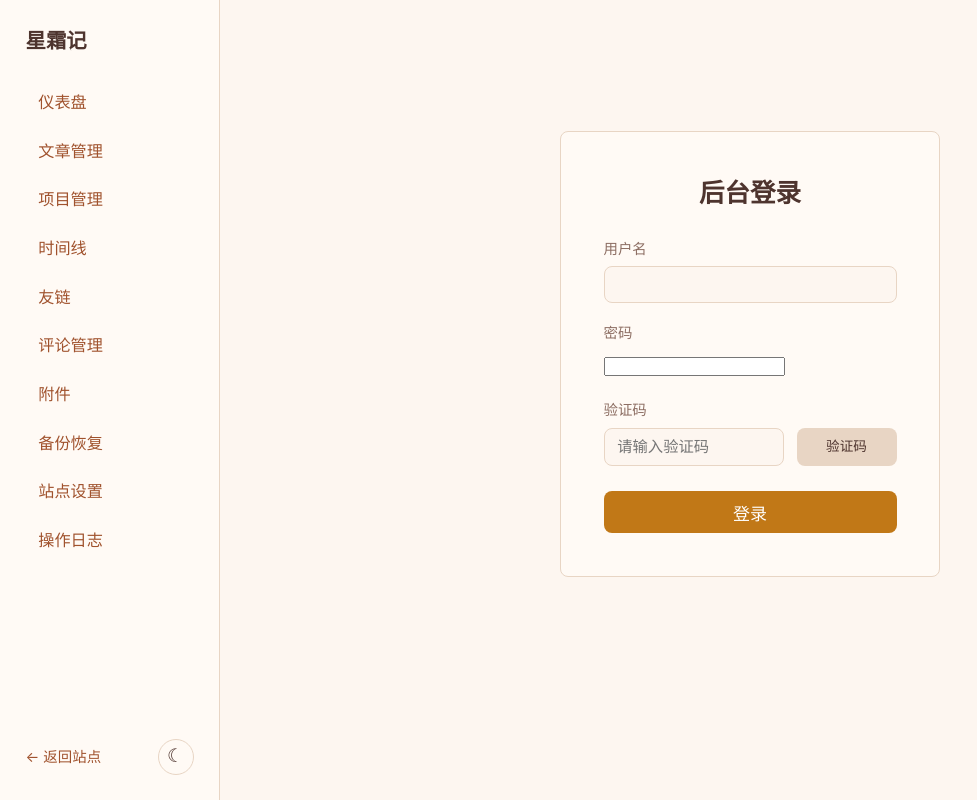
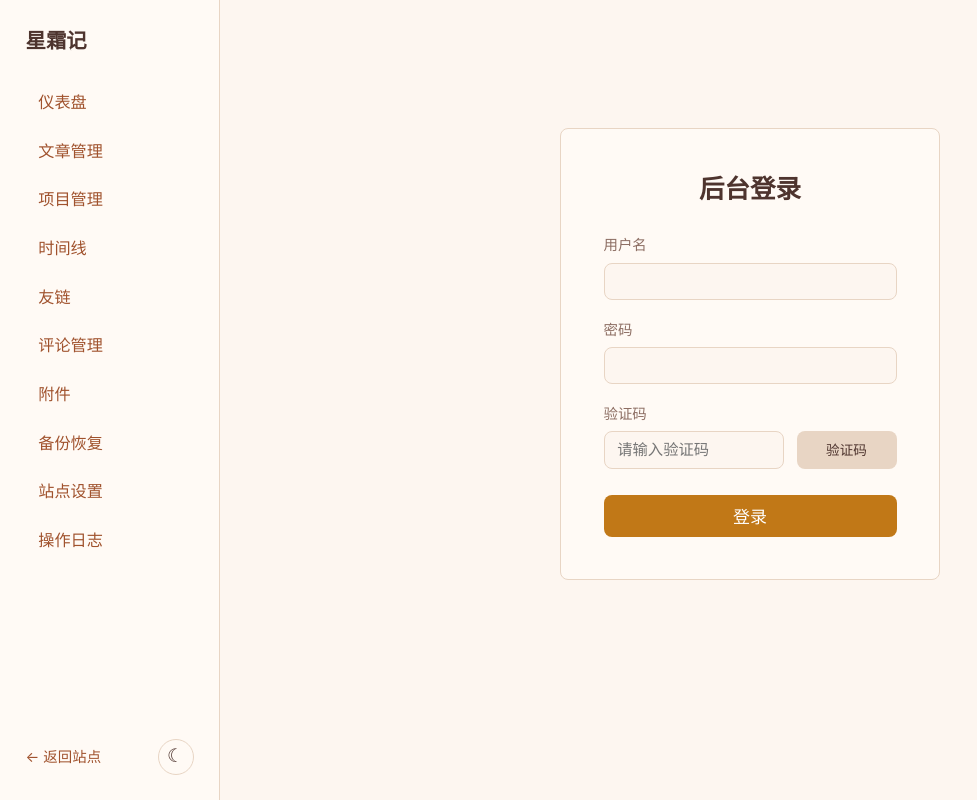
Before and after one commit to Kai-Zs/stardust, a Vue app in the folder client/: page /admin/login in a window 1280 px wide. Shown: the whole page, without its empty margins (0-977 px from the left). Built offline with nearby package versions, Linux system fonts and the light colour scheme.

Commit message:
fix(client): 修复后台登录页密码输入框缺少样式
admin.css 的 .admin-field input 选择器遗漏了 type='password'，
导致密码输入框使用浏览器默认样式，与其他表单项风格不一致。

```diff
--- a/client/src/assets/admin.css
+++ b/client/src/assets/admin.css
@@ -269,6 +269,7 @@
   color: var(--color-text-secondary);
 }
 .admin-field input[type='text'],
+.admin-field input[type='password'],
 .admin-field input[type='url'],
 .admin-field input[type='email'],
 .admin-field input[type='date'],
```
